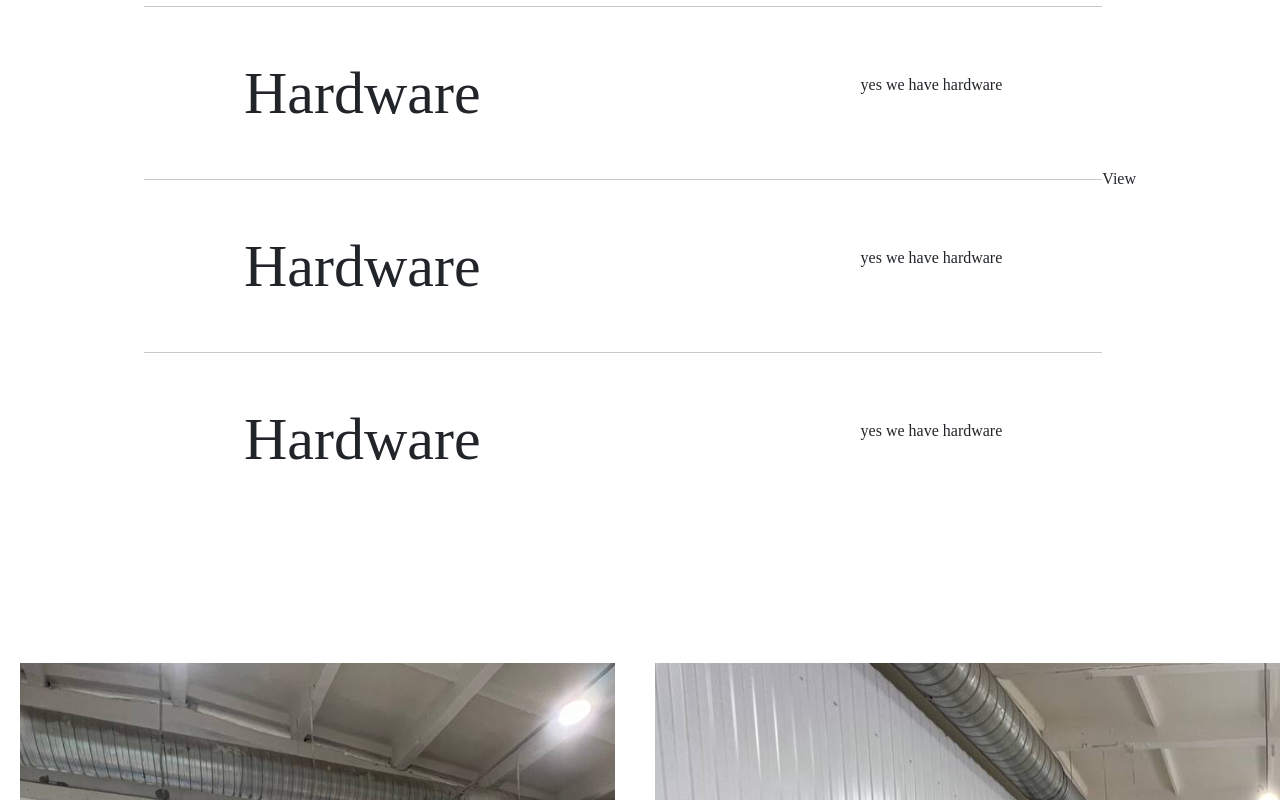
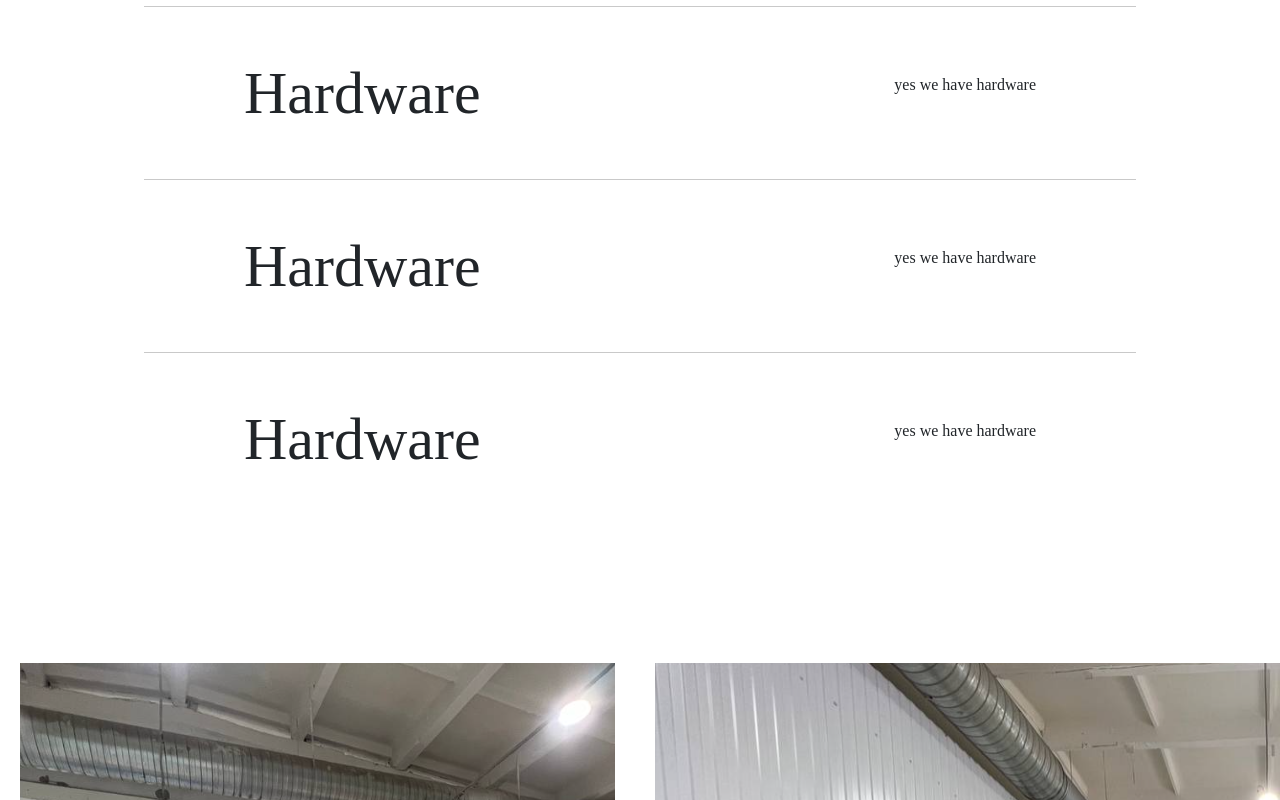
Before and after one commit to mihir-n25/aranyam-design-doors, a React (Create React App) app: page /about in a window 1280 px wide. Shown: the part 2500-3300 px from the top of the page. Built offline with nearby package versions, Linux system fonts and the light colour scheme.

Commit message:
cursor thing done

```diff
--- a/src/components/Styles/ServiceStyles.scss
+++ b/src/components/Styles/ServiceStyles.scss
@@ -72,3 +72,19 @@
 .modalAbout img {
   height: auto;
 }
+
+.cursorAbout , .cursorLabel{
+  width: 80px;
+  height: 80px;
+  background-color: #455CE9;
+  position: absolute;
+  pointer-events: none;
+  border-radius: 50%;
+  display : flex;
+  align-items: center;
+  justify-content: center;
+  color : white;
+}
+.cursorLabel{
+  background-color: transparent;
+}
--- a/src/pages/Secondary/Model.js
+++ b/src/pages/Secondary/Model.js
@@ -14,14 +14,29 @@
   const {active , index} = modal;
 
   const container = useRef(null)
+  const cursorAbout = useRef(null)
+  const cursorLabel = useRef(null)
 
   useEffect(() => {
     const moveContainerX = gsap.quickTo(container.current , "left" , {duration : 0.8 , ease : "power3"})
     const moveContainerY = gsap.quickTo(container.current , "top" , {duration : 0.8 , ease : "power3"})
+
+    const moveCursorAboutX = gsap.quickTo(cursorAbout.current , "left" , {duration : 0.5 , ease : "power3"})
+    const moveCursorAboutY = gsap.quickTo(cursorAbout.current , "top" , {duration : 0.5 , ease : "power3"})
+
+    const moveCursorLabelX = gsap.quickTo(cursorLabel.current , "left" , {duration : 0.45 , ease : "power3"})
+    const moveCursorLabelY = gsap.quickTo(cursorLabel.current , "top" , {duration : 0.45 , ease : "power3"})
+
   window.addEventListener("mousemove" , (e) => {
     const {clientX , clientY} = e;
     moveContainerX(clientX);
     moveContainerY(clientY);
+
+    moveCursorAboutX(clientX);
+    moveCursorAboutY(clientY);
+
+    moveCursorLabelX(clientX);
+    moveCursorLabelY(clientY);
   })
   }, [])
 
@@ -44,8 +59,8 @@
           }
         </div>
     </motion.div>
-    <div className='cursorAbout'></div>
-    <div className='cursorLabel'>View</div>
+    <motion.div ref={cursorAbout} variants={scaleAnimation} initial={"initial"} animate={active ? "open" : "closed"} className='cursorAbout'></motion.div>
+    <motion.div ref={cursorLabel} variants={scaleAnimation} initial={"initial"} animate={active ? "open" : "closed"} className='cursorLabel'>View</motion.div>
    </>
   )
 }
```
